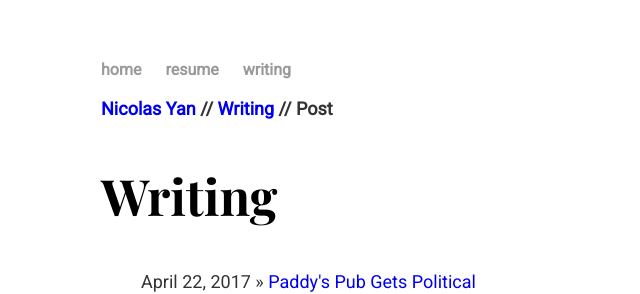
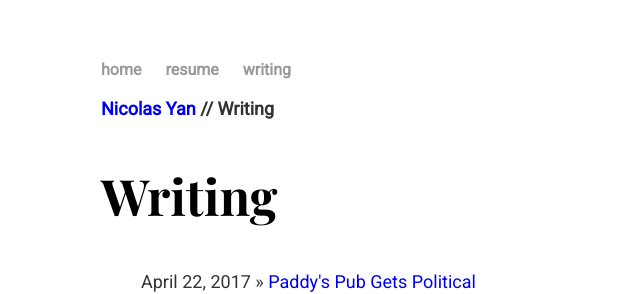
Before and after one commit to nicolas-yan/nicolas-yan.github.io, a Jekyll site: the page built from writing/index.html, in a window 1280 px wide. Shown: the top 294 px of the page, without its empty margins (155-795 px from the left). Built offline with Jekyll 4.4.1, drawn with Linux system fonts in a browser that asks for light colours; some web fonts are replaced.

Commit message:
Update index.html

```diff
--- a/writing/index.html
+++ b/writing/index.html
@@ -2,7 +2,7 @@
 layout: default
 title: Writing
 ---
-	<h3><a href="/">Nicolas Yan</a>  //  <a href="/writing">Writing</a>  //  Post</h3>
+	<h3><a href="/">Nicolas Yan</a>  //  Writing</h3>
 	<h2>{{ page.title }}</h2>
 	<ul class="posts">
 
```
